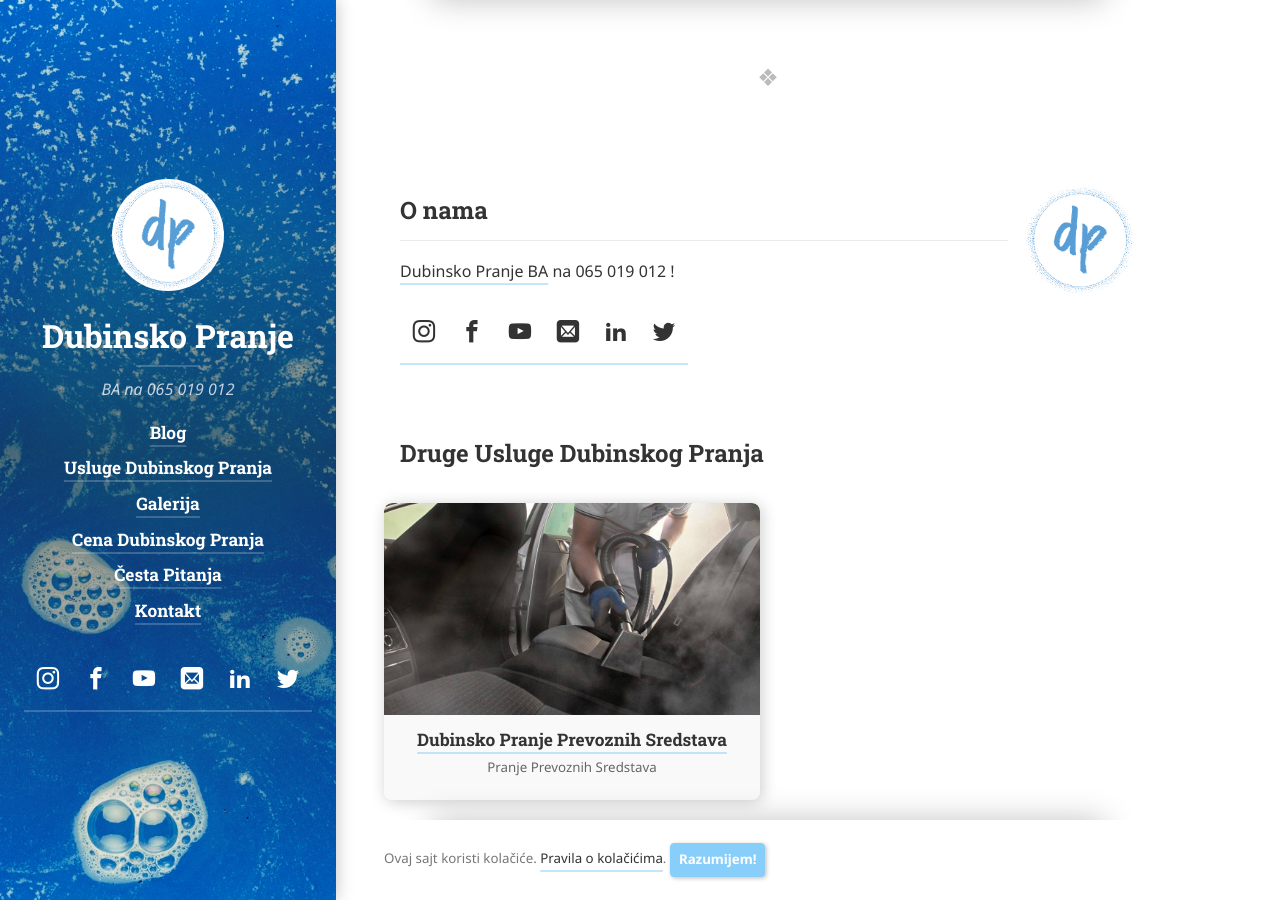
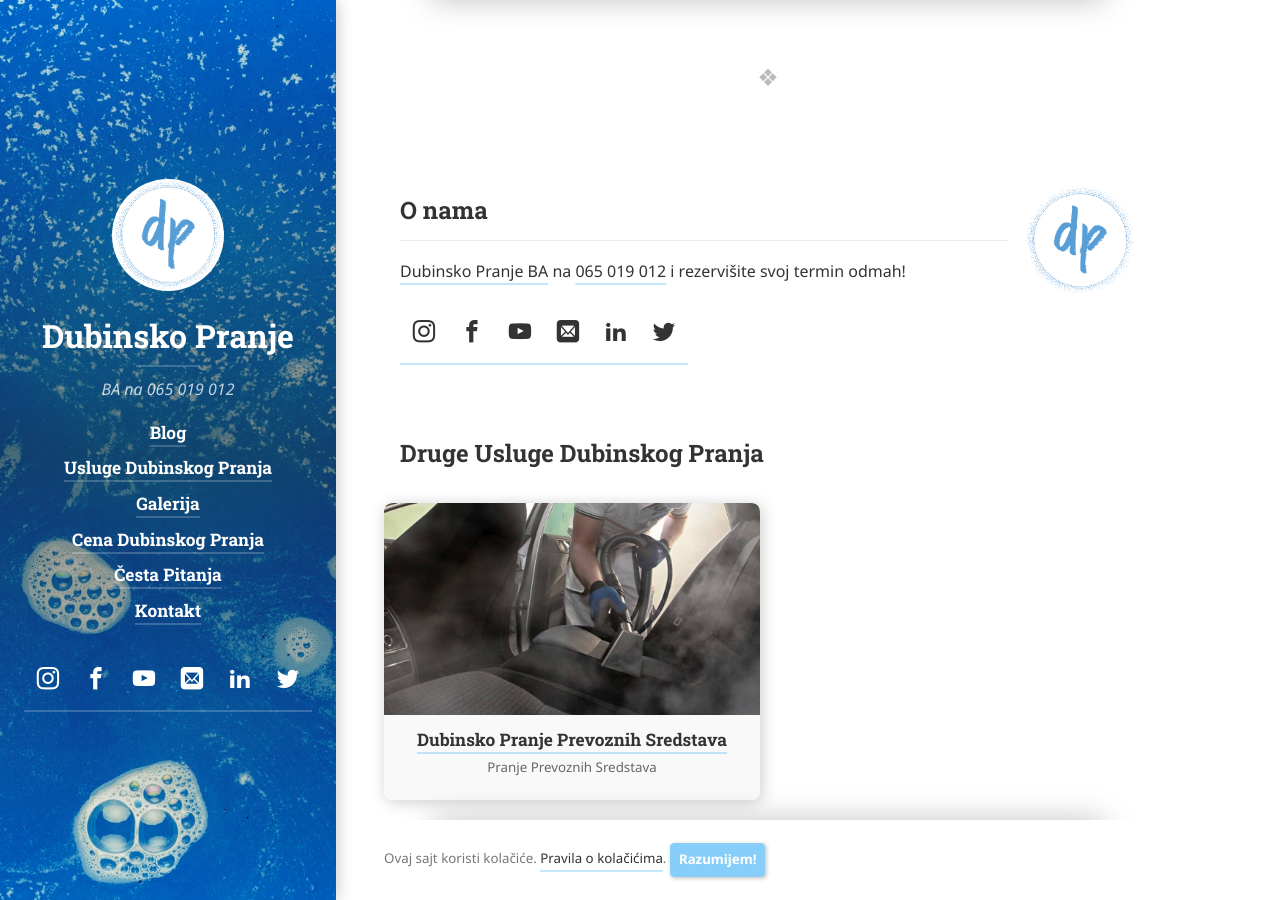
Before and after one commit to MilovanTomasevic/dp, a Jekyll site: the page built from _projects/luksuzno-dubinsko-pranje-vozila.md, in a window 1280 px wide and 900 px high, scrolled down 919 px. Built offline with Jekyll 4.4.1, drawn with Linux system fonts in a browser that asks for light colours; cached includes are drawn as plain includes; nearby versions of some CDN libraries; some web fonts are replaced; library files that are not in the unit come from our copies.

Commit message:
v0.0.6 autor sa brojem

```diff
--- a/_data/authors.yml
+++ b/_data/authors.yml
@@ -8,7 +8,7 @@ author1:
   # Used at the bottom of each page and at the top of the `about` layout
   # Markdown enabled, can use multiple paragraphs (enabled by `|`)
   about:             |
-    [Dubinsko Pranje BA](/kontakt/) na 065 019 012 !
+    [Dubinsko Pranje BA](/kontakt/) na [065 019 012](tel:+38765019012) i rezervišite svoj termin odmah!
 
   # This photo will be used in the about section
   picture:
```
